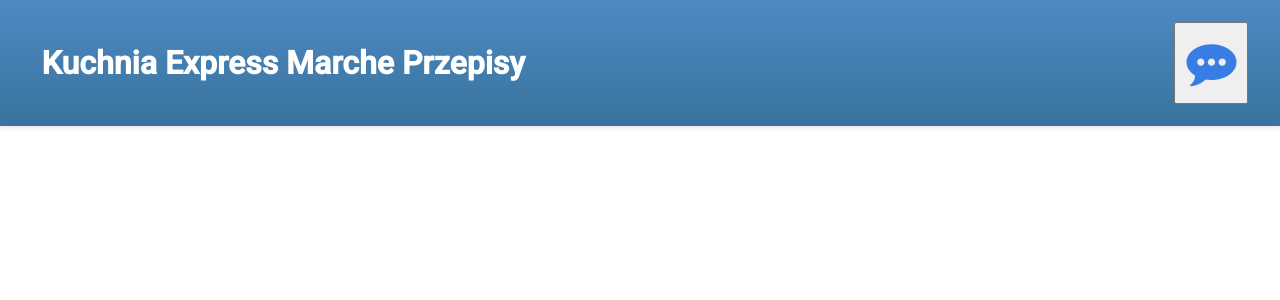
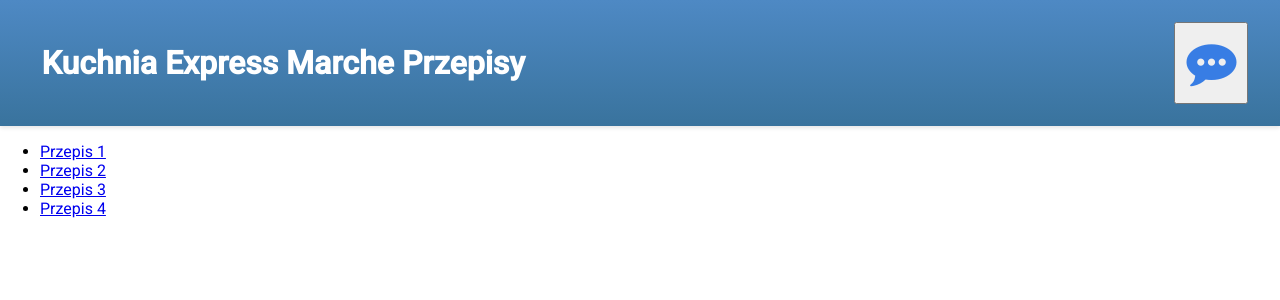
Before and after one commit to felikshetalia/Recipes-AngularWork, an Angular app: page / in a window 1280 px wide. Shown: the top 300 px of the page. Built offline with nearby package versions, Linux system fonts and the light colour scheme.

Commit message:
returned method added

```diff
--- a/src/app/app.html
+++ b/src/app/app.html
@@ -1 +1,18 @@
 <app-navbar> </app-navbar>
+<main>
+  <ul id="recipes-list">
+    <li>
+      <a href="/recipes/1">Przepis 1</a>
+    </li>
+    <li>
+      <a href="/recipes/2">Przepis 2</a>
+    </li>
+    <li>
+      <a href="/recipes/3">Przepis 3</a>
+    </li>
+    <li>
+      <a href="/recipes/4">Przepis 4</a>
+    </li>
+    <!-- to be replaced by recpie components later -->
+  </ul>
+</main>
--- a/src/app/navbar/navbar.ts
+++ b/src/app/navbar/navbar.ts
@@ -12,7 +12,7 @@ import { MatDialog, MatDialogModule } from '@angular/material/dialog';
 export class Navbar {
   readonly dialog = inject(MatDialog);
   openDialog() {
-    this.dialog.open(AuthorDialog, {
+    return this.dialog.open(AuthorDialog, {
       hasBackdrop: true,
       disableClose: false,
       data: { name: 'Kuchnia Express Marche Przepisy' }
--- a/src/app/shared/author-dialog/author-dialog.ts
+++ b/src/app/shared/author-dialog/author-dialog.ts
@@ -10,9 +10,7 @@ import { Navbar } from '../../navbar/navbar';
   styleUrl: './author-dialog.scss'
 })
 export class AuthorDialog {
-  // @Output() close = new EventEmitter<void>();
   closeDialog() {
-    // this.close.emit();
     const dialog = inject(MatDialog);
     dialog.closeAll();
   }
```
